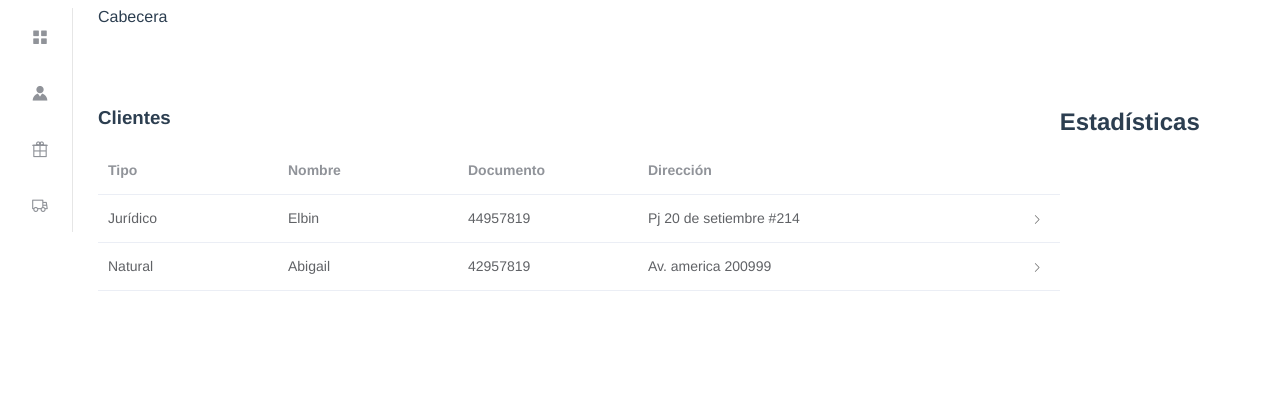
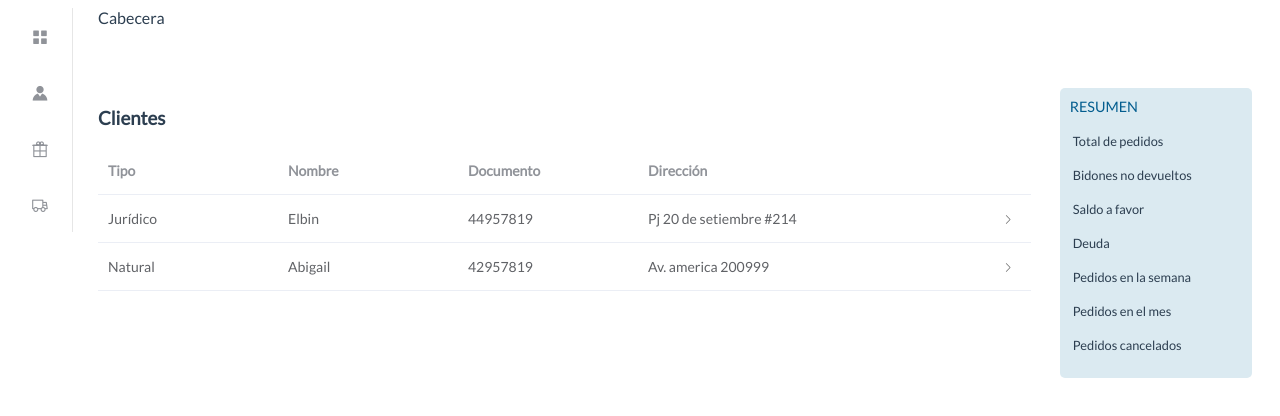
Before and after one commit to elbinfr/agua-app, a Vue app: page / in a window 1280 px wide. Shown: the top 416 px of the page. Built offline with nearby package versions, Linux system fonts and the light colour scheme.

Commit message:
diseño cuadro resumen

```diff
--- a/public/index.html
+++ b/public/index.html
@@ -5,6 +5,7 @@
     <meta http-equiv="X-UA-Compatible" content="IE=edge">
     <meta name="viewport" content="width=device-width,initial-scale=1.0">
     <link rel="icon" href="<%= BASE_URL %>favicon.ico">
+    <link href = "https://fonts.googleapis.com/css?family= Lato & display = swap" rel = "stylesheet">
     <title>agua-app</title>
   </head>
   <body>
--- a/src/App.vue
+++ b/src/App.vue
@@ -29,7 +29,7 @@ export default {
 
 <style>
 #app {
-  font-family: 'Avenir', Helvetica, Arial, sans-serif;
+  font-family: 'Lato', sans-serif;
   -webkit-font-smoothing: antialiased;
   -moz-osx-font-smoothing: grayscale;
   color: #2c3e50;
--- a/src/components/Content.vue
+++ b/src/components/Content.vue
@@ -6,7 +6,7 @@
                     <h1>Clientes</h1>
                 </div>
                 <div>
-                    <el-table ref="singleTable" :data="customers" style="width: 100%" highlight-current-row @current-change="handleCurrentChange">
+                    <el-table ref="singleTable" :data="customers" style="width: 97%" highlight-current-row @current-change="handleCurrentChange">
                         <el-table-column
                             prop="type"
                             label="Tipo"
@@ -38,11 +38,38 @@
                 </div>
             </el-col>
             <el-col :span="4">
-                <div>
-                    <h2>Estadísticas</h2>
-                </div>
-                <div>
-                    <span v-if="finded">{{ currentStadistic.total_pedidos }}</span>
+                <div class="stadistic-section">
+                    <div class="stadistic-title">
+                        <span>RESUMEN</span>
+                    </div>
+                    <div class="stadistic-item">
+                        <span class="stadistic stadistic-item-title">Total de pedidos</span>
+                        <span v-if="finded" class="stadistic stadistic-item-number">{{ currentStadistic.total_pedidos }}</span>
+                    </div>
+                    <div class="stadistic-item">
+                        <span class="stadistic stadistic-item-title">Bidones no devueltos</span>
+                        <span v-if="finded" class="stadistic stadistic-item-number">{{ currentStadistic.bidones_no_devueltos }}</span>
+                    </div>
+                    <div class="stadistic-item">
+                        <span class="stadistic stadistic-item-title">Saldo a favor</span>
+                        <span v-if="finded" class="stadistic stadistic-item-number">{{ currentStadistic.saldo_favor }}</span>
+                    </div>
+                    <div class="stadistic-item">
+                        <span class="stadistic stadistic-item-title">Deuda</span>
+                        <span v-if="finded" class="stadistic stadistic-item-number">{{ currentStadistic.deuda }}</span>
+                    </div>
+                    <div class="stadistic-item">
+                        <span class="stadistic stadistic-item-title">Pedidos en la semana</span>
+                        <span v-if="finded" class="stadistic stadistic-item-number">{{ currentStadistic.pedidos_semana }}</span>
+                    </div>
+                    <div class="stadistic-item">
+                        <span class="stadistic stadistic-item-title">Pedidos en el mes</span>
+                        <span v-if="finded" class="stadistic stadistic-item-number">{{ currentStadistic.pedidos_mes }}</span>
+                    </div>
+                    <div class="stadistic-item">
+                        <span class="stadistic stadistic-item-title">Pedidos cancelados</span>
+                        <span v-if="finded" class="stadistic stadistic-item-number">{{ currentStadistic.pedidos_cancelados }}</span>
+                    </div>
                 </div>
             </el-col>
         </el-row>
@@ -86,7 +113,7 @@ export default {
                     deuda: 120,
                     pedidos_semana: 10,
                     pedidos_mes: 250,
-                    pedidos_cancelados: 5,
+                    pedidos_cancelados: 8,
                     ranking: 5
                 },
                 {
@@ -125,4 +152,38 @@ export default {
 .bg-purple {
     background: #d3dce6;
   }
+
+  .stadistic-section{
+      background-color: #DBEAF1;
+      padding: 10px;
+      border-radius: 5px;
+      height: 100%;
+  }
+
+  .stadistic-title{
+      color: #035D8F;
+      font-size: .9em;
+      margin-bottom: 15px;
+  }
+
+  .stadistic{
+      padding: 3px;
+      text-align: left;
+  }
+
+  .stadistic-item{
+      margin-bottom: 12px;
+  }
+
+  .stadistic-item-title{
+      display: block;
+      font-size: .8em;
+      font-weight: 500;
+  }
+
+  .stadistic-item-number{
+      display: block;
+      font-weight: bold;
+      font-size: 1.3em;
+  }
 </style>
```
